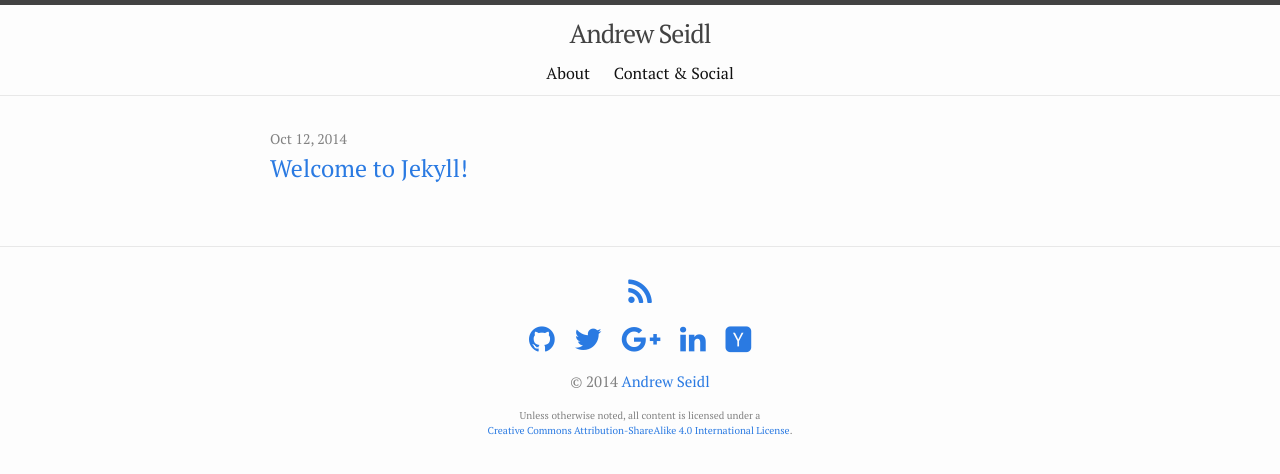
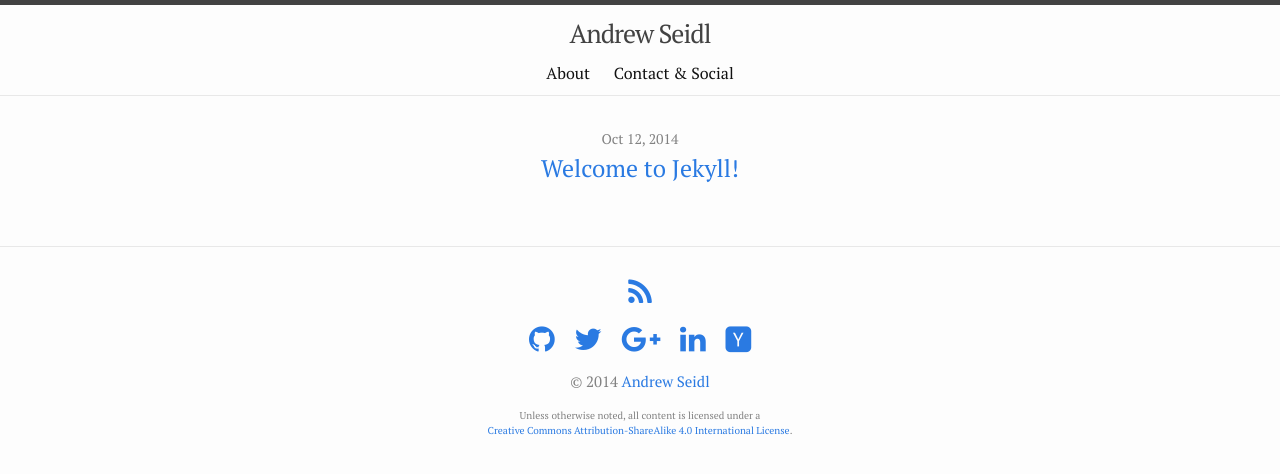
Before and after one commit to andrewseidl/andrewseidl.com, a Jekyll site: the page built from index.html, in a window 1280 px wide. Shown: the top 474 px of the page. Built offline with Jekyll 4.4.1, drawn with Linux system fonts in a browser that asks for light colours; nearby versions of some CDN libraries.

Commit message:
center home post list

```diff
--- a/_sass/_layout.scss
+++ b/_sass/_layout.scss
@@ -23,8 +23,13 @@
     }
 }
 
+.home {
+    text-align: center;
+}
+
 .site-nav {
     margin-bottom: 10px;
+
     .menu-icon {
         display: none;
     }
```
